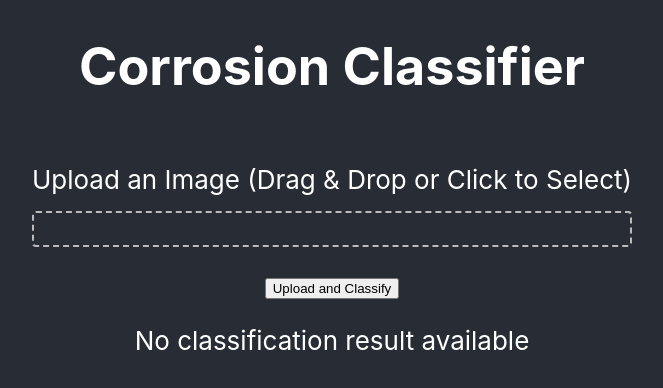
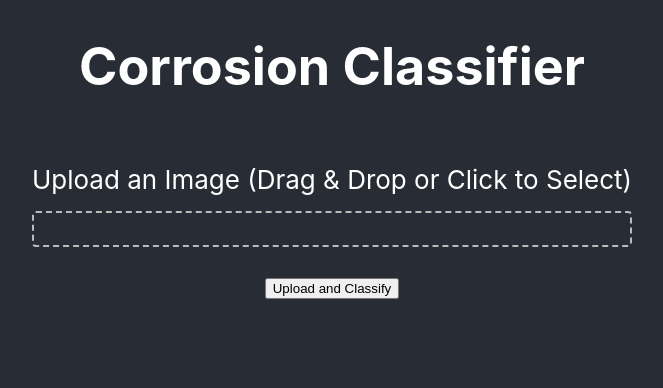
Before and after one commit to andreamna/material_corrosion, a React (Create React App) app in the folder front-end/metalCorrosion/: page / in a window 1280 px wide. Shown: the top 388 px of the page, without its empty margins (308-971 px from the left). Built offline with nearby package versions, Linux system fonts and the light colour scheme.

Commit message:
debugging

```diff
--- a/front-end/metalCorrosion/src/App.tsx
+++ b/front-end/metalCorrosion/src/App.tsx
@@ -146,9 +146,7 @@
               <p>Heatmap URL not available</p>  // Debug message
             )}
           </div>
-        ) : (
-          <p>No classification result available</p>  // Debug message
-        )}
+        ) : null}
       </header>
     </div>
   );
```
